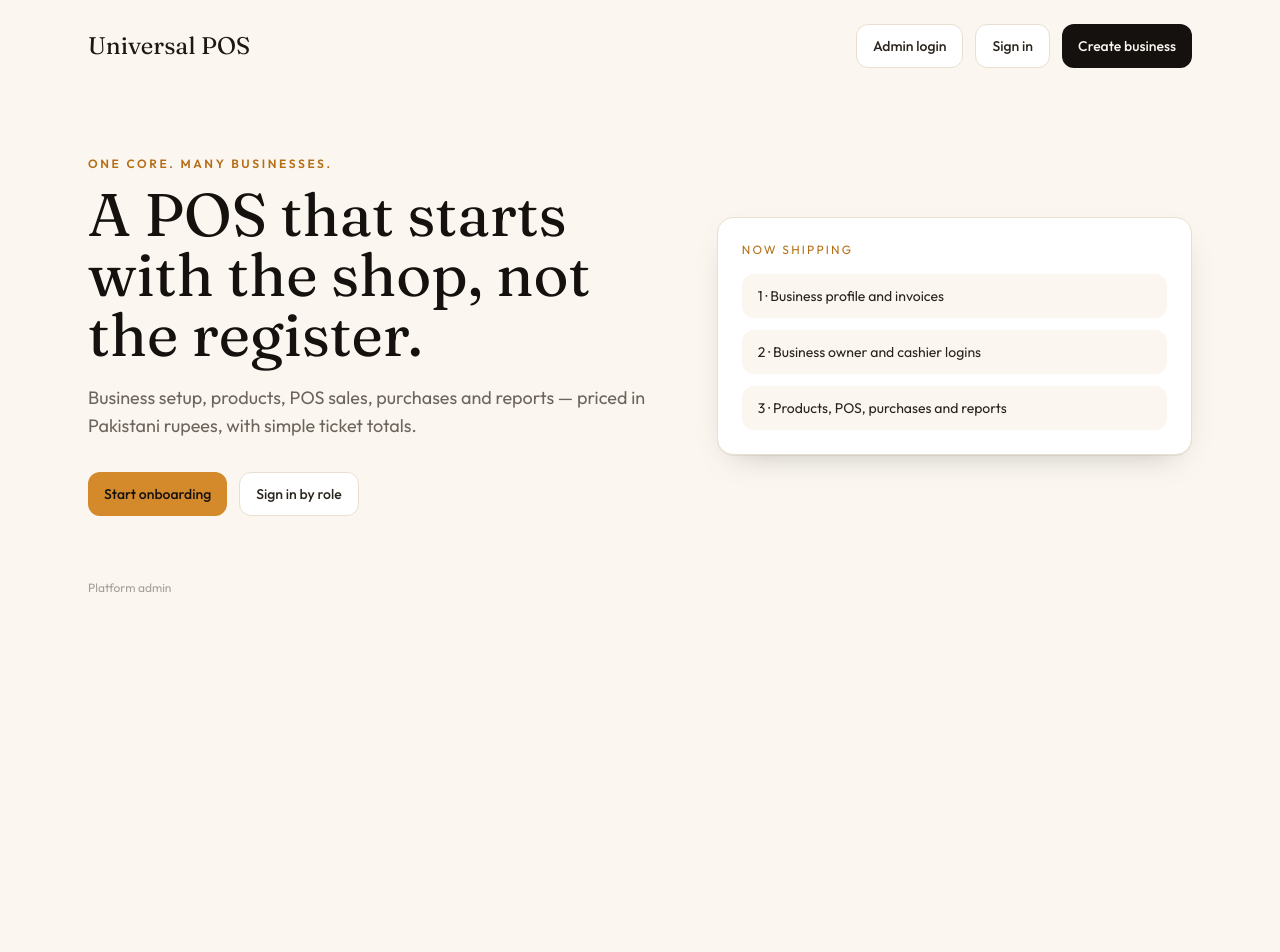
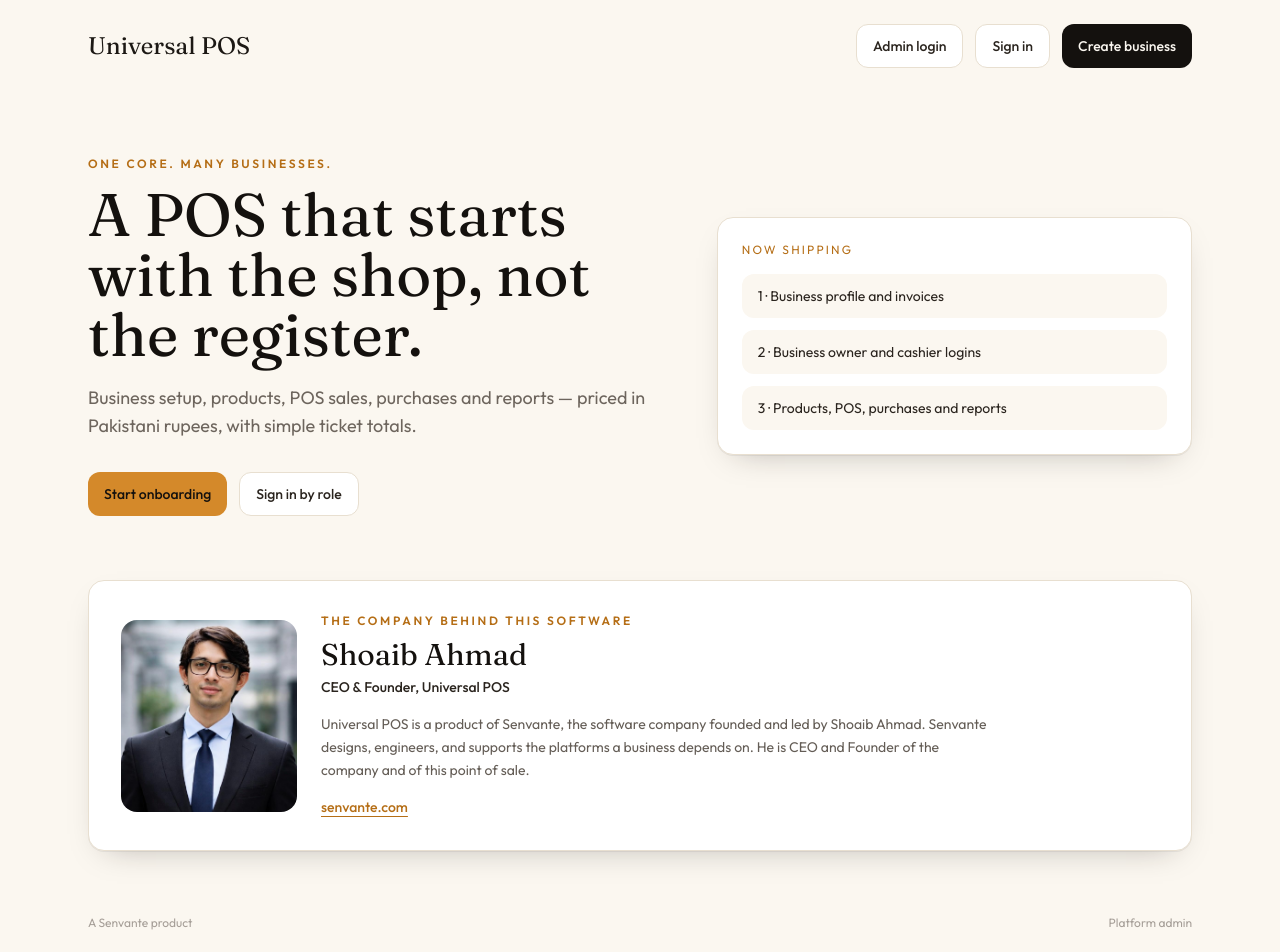
Before and after one commit to ShoaibShoukat2/Pos-Frontend, a Next.js app: page / in a window 1280 px wide. Shown: the top 952 px of the page. Before the commit the page ends 800 px from the top, so only its background shows below. Built offline with nearby package versions, Linux system fonts and the light colour scheme; no server answers.

Commit message:
update:profile picture

```diff
--- a/src/app/layout.tsx
+++ b/src/app/layout.tsx
@@ -12,7 +12,7 @@
 
 export const metadata: Metadata = {
   title: "Universal POS",
-  description: "POS with offline selling and reports",
+  description: "Universal POS, a product of Senvante. Founded and led by Shoaib Ahmad, CEO and Founder.",
   manifest: "/manifest.json",
 };
 
--- a/src/app/login/page.tsx
+++ b/src/app/login/page.tsx
@@ -5,6 +5,7 @@
 import { FormEvent, Suspense, useMemo, useState } from "react";
 import { Building2, Monitor, Shield } from "lucide-react";
 
+import { FounderCredit } from "@/components/FounderCredit";
 import { Alert, Button, Field, Input } from "@/components/ui";
 import { ApiError, fieldErrors } from "@/lib/api";
 import { useAuth } from "@/lib/auth";
@@ -125,6 +126,7 @@
             </Button>
           </form>
         </div>
+        <FounderCredit variant="compact" />
         <p className="mt-4 text-sm text-ink-700/70">
           New shop?{" "}
           <Link href="/register" className="text-copper-600 underline">
--- a/src/app/page.tsx
+++ b/src/app/page.tsx
@@ -1,6 +1,7 @@
 "use client";
 
 import Link from "next/link";
+import { FounderCredit } from "@/components/FounderCredit";
 import { homeFor, useAuth } from "@/lib/auth";
 
 export default function HomePage() {
@@ -52,7 +53,11 @@
           </ul>
         </div>
       </main>
-      <footer className="mx-auto max-w-6xl px-4 pb-8 text-xs text-ink-700/45 sm:px-6">
+      <FounderCredit />
+      <footer className="mx-auto flex max-w-6xl flex-wrap items-center justify-between gap-3 px-4 pb-8 text-xs text-ink-700/45 sm:px-6">
+        <a href="https://senvante.com/" target="_blank" rel="noreferrer" className="hover:text-ink-700">
+          A Senvante product
+        </a>
         <Link href="/login?role=platform" className="hover:text-ink-700">
           Platform admin
         </Link>
--- a/src/app/register/page.tsx
+++ b/src/app/register/page.tsx
@@ -3,6 +3,7 @@
 import Link from "next/link";
 import { FormEvent, useState } from "react";
 
+import { FounderCredit } from "@/components/FounderCredit";
 import { Alert, Button, Field, Input, Select } from "@/components/ui";
 import { ApiError, fieldErrors } from "@/lib/api";
 import { useAuth } from "@/lib/auth";
@@ -106,6 +107,7 @@
             </div>
           </form>
         </div>
+        <FounderCredit variant="compact" />
         <p className="mt-4 text-sm text-ink-700/70">
           Already set up?{" "}
           <Link href="/login" className="text-copper-600 underline">
--- a/src/components/AppShell.tsx
+++ b/src/components/AppShell.tsx
@@ -21,6 +21,7 @@
   Wrench,
 } from "lucide-react";
 
+import { FounderCredit } from "@/components/FounderCredit";
 import { BottomNav, MenuButton, NavDrawer } from "@/components/MobileChrome";
 import { isCashier, useAuth } from "@/lib/auth";
 
@@ -108,6 +109,7 @@
           })}
         </nav>
         <div className="shrink-0 border-t border-white/10 px-5 py-4">
+          <FounderCredit variant="sidebar" />
           <button
             type="button"
             onClick={logout}
--- a/src/components/CashierShell.tsx
+++ b/src/components/CashierShell.tsx
@@ -5,6 +5,7 @@
 import { useState } from "react";
 import { Banknote, LayoutDashboard, LogOut, Monitor, Receipt, RotateCcw, Search, UserCircle } from "lucide-react";
 
+import { FounderCredit } from "@/components/FounderCredit";
 import { BottomNav, MenuButton, NavDrawer } from "@/components/MobileChrome";
 import { useAuth } from "@/lib/auth";
 
@@ -73,6 +74,7 @@
           })}
         </nav>
         <div className="border-t border-white/10 px-5 py-4">
+          <FounderCredit variant="sidebar" />
           <button
             type="button"
             onClick={logout}
--- /dev/null
+++ b/src/components/FounderCredit.tsx
@@ -0,0 +1,74 @@
+const COMPANY_URL = "https://senvante.com/";
+
+function Portrait({ className }: { className: string }) {
+  return (
+    // eslint-disable-next-line @next/next/no-img-element
+    <img
+      src="/founder.jpg"
+      alt="Shoaib Ahmad, CEO and Founder of Universal POS and Senvante"
+      className={className}
+    />
+  );
+}
+
+export function FounderCredit({ variant = "panel" }: { variant?: "panel" | "compact" | "sidebar" }) {
+  if (variant === "sidebar") {
+    return (
+      <a
+        href={COMPANY_URL}
+        target="_blank"
+        rel="noreferrer"
+        className="mb-3 flex items-center gap-3 rounded-xl border border-white/10 bg-ink-900 px-3 py-2.5 hover:bg-white/5"
+      >
+        <Portrait className="h-10 w-10 shrink-0 rounded-full object-cover object-top" />
+        <span className="min-w-0">
+          <span className="block truncate text-sm font-medium text-paper-50">Shoaib Ahmad</span>
+          <span className="block truncate text-[11px] text-paper-50/55">CEO & Founder · Senvante</span>
+        </span>
+      </a>
+    );
+  }
+
+  if (variant === "compact") {
+    return (
+      <a
+        href={COMPANY_URL}
+        target="_blank"
+        rel="noreferrer"
+        className="card mt-4 flex items-center gap-3 p-3 hover:border-copper-300"
+      >
+        <Portrait className="h-14 w-14 shrink-0 rounded-xl object-cover object-top" />
+        <span className="min-w-0">
+          <span className="block text-sm font-medium text-ink-950">Shoaib Ahmad</span>
+          <span className="block text-xs text-ink-700/70">CEO & Founder · A product of Senvante</span>
+        </span>
+      </a>
+    );
+  }
+
+  return (
+    <section className="mx-auto max-w-6xl px-4 pb-16 sm:px-6">
+      <div className="card grid gap-6 p-6 sm:grid-cols-[11rem_minmax(0,1fr)] sm:items-center sm:p-8">
+        <Portrait className="h-44 w-44 rounded-2xl object-cover object-[center_18%] sm:h-48 sm:w-full" />
+        <div>
+          <p className="text-xs font-semibold uppercase tracking-[0.22em] text-copper-600">The company behind this software</p>
+          <h2 className="mt-2 font-display text-3xl text-ink-950">Shoaib Ahmad</h2>
+          <p className="mt-1 text-sm font-medium text-ink-800">CEO & Founder, Universal POS</p>
+          <p className="mt-4 max-w-2xl text-sm leading-relaxed text-ink-700/80">
+            Universal POS is a product of Senvante, the software company founded and led by Shoaib Ahmad.
+            Senvante designs, engineers, and supports the platforms a business depends on. He is CEO and
+            Founder of the company and of this point of sale.
+          </p>
+          <a
+            href={COMPANY_URL}
+            target="_blank"
+            rel="noreferrer"
+            className="mt-4 inline-flex text-sm font-medium text-copper-600 underline underline-offset-4"
+          >
+            senvante.com
+          </a>
+        </div>
+      </div>
+    </section>
+  );
+}
--- a/src/components/MobileChrome.tsx
+++ b/src/components/MobileChrome.tsx
@@ -1,6 +1,7 @@
 "use client";
 
 import Link from "next/link";
+import { FounderCredit } from "@/components/FounderCredit";
 import { useEffect } from "react";
 import { LogOut, Menu, MoreHorizontal, X, type LucideIcon } from "lucide-react";
 
@@ -116,6 +117,7 @@
           })}
         </nav>
         <div className="border-t border-white/10 px-3 py-3">
+          <FounderCredit variant="sidebar" />
           <button
             type="button"
             onClick={onLogout}
--- a/src/components/PlatformShell.tsx
+++ b/src/components/PlatformShell.tsx
@@ -5,6 +5,7 @@
 import { useState } from "react";
 import { Building2, LayoutDashboard, LogOut, Users } from "lucide-react";
 
+import { FounderCredit } from "@/components/FounderCredit";
 import { BottomNav, MenuButton, NavDrawer } from "@/components/MobileChrome";
 import { useAuth } from "@/lib/auth";
 
@@ -70,6 +71,7 @@
           })}
         </nav>
         <div className="shrink-0 border-t border-white/10 px-5 py-4">
+          <FounderCredit variant="sidebar" />
           <button
             type="button"
             onClick={logout}
```
Also changed, not shown: public/founder.jpg (added).
